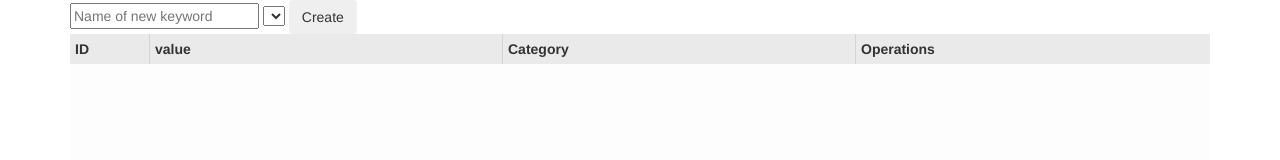
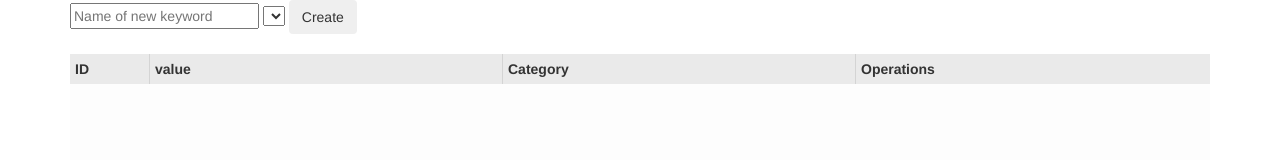
Before and after one commit to freejacque/learning_node, a website: page keyword-wrangler/src/frontend/index.html in a window 1280 px wide. Drawn offline with Linux system fonts and the light colour scheme; no server answers.

Commit message:
added css rules

```diff
--- a/keyword-wrangler/src/frontend/index.html
+++ b/keyword-wrangler/src/frontend/index.html
@@ -9,7 +9,7 @@
     <link rel="stylesheet" href="bower_components/angular-grid/ng-grid.min.css">
     <style type="text/css">
       .gridStyle {
-        margin-top: : 20px;
+        margin-top: 20px;
         height: 800px;
       }
     </style>
```
Also changed, not shown: unnamed_project/src/frontend/index.html (+6 -0 lines).
